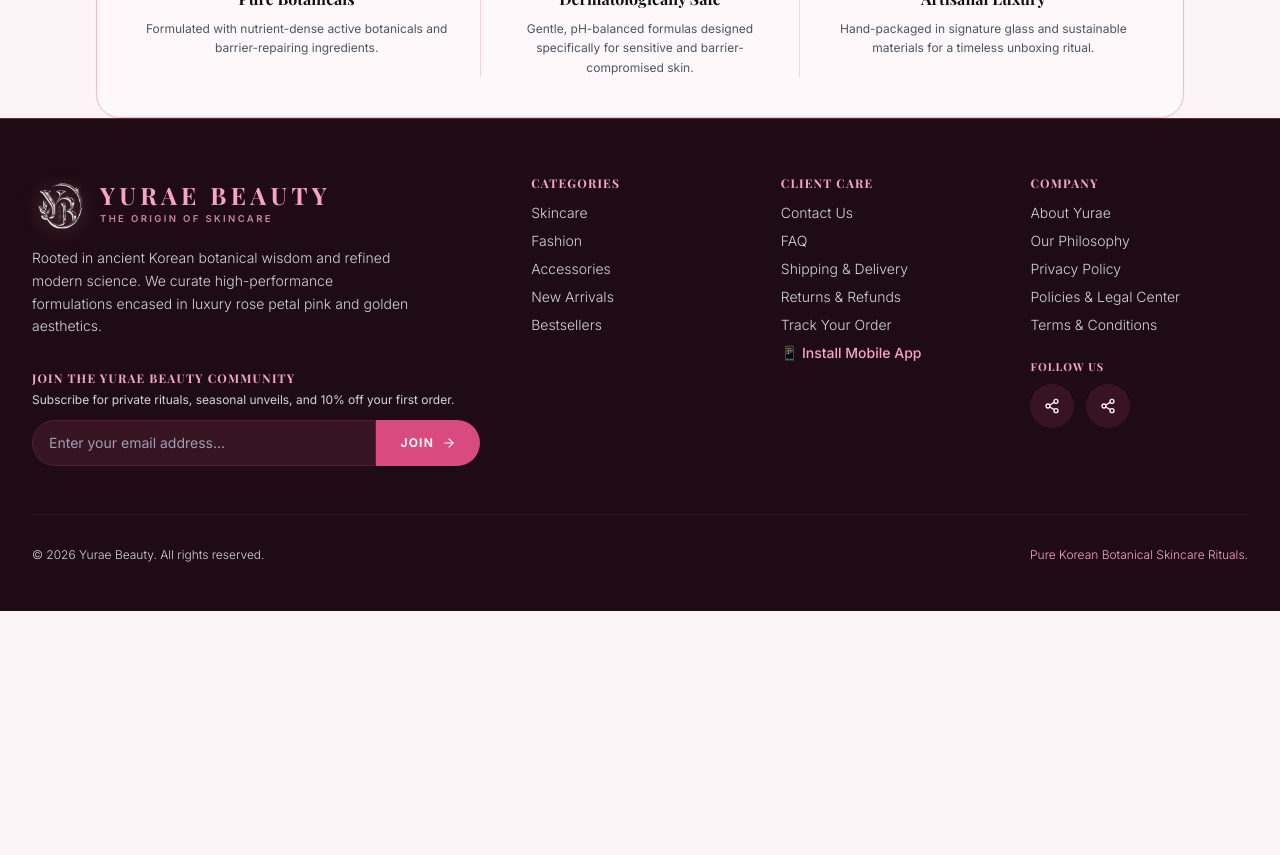
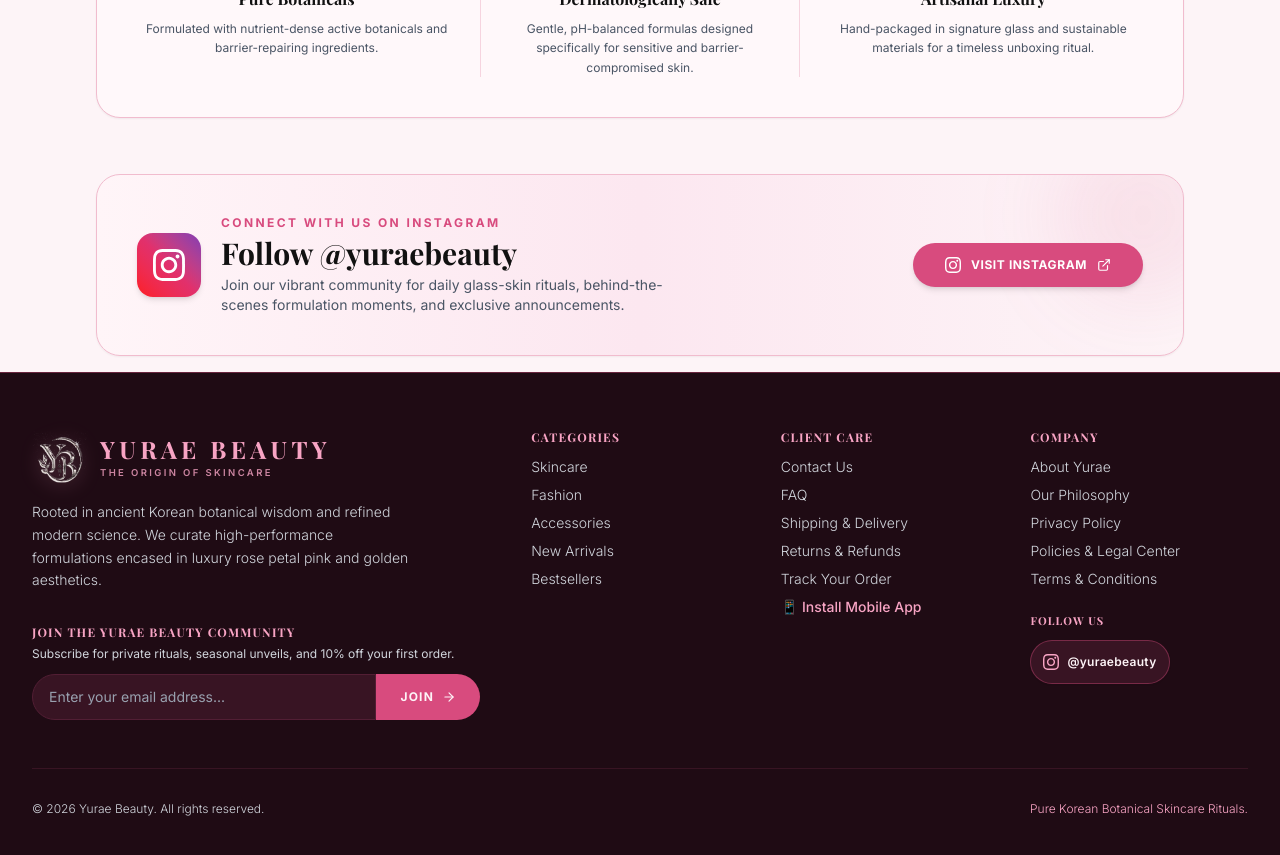
Before and after one commit to Keerthipalanisamy74/yurae, a React (Vite) app in the folder frontend/: page / in a window 1280 px wide. Shown: the part 1480-2335 px from the top of the page. Before the commit the page ends 2091 px from the top, so only its background shows below. Built offline with nearby package versions, Linux system fonts and the light colour scheme; no server answers; a web font is replaced by a local one.

Commit message:
Integrate @yuraebeauty Instagram links and add custom InstagramIcon component

```diff
--- a/frontend/src/components/common/Footer.tsx
+++ b/frontend/src/components/common/Footer.tsx
@@ -1,6 +1,7 @@
 import React, { useState } from 'react';
 import { Link } from 'react-router-dom';
-import { ArrowRight, Share2 } from 'lucide-react';
+import { ArrowRight } from 'lucide-react';
+import { InstagramIcon } from './Icons';
 import { useToast } from '../../context/ToastContext';
 
 export const Footer: React.FC = () => {
@@ -183,15 +184,19 @@
             </ul>
 
             <div className="pt-3">
-              <h4 className="text-[11px] uppercase tracking-widest text-[#F8A4C4] font-bold mb-2">
+              <h4 className="text-[11px] uppercase tracking-widest text-[#F8A4C4] font-bold mb-2.5">
                 Follow Us
               </h4>
-              <div className="flex gap-3">
-                <a href="https://instagram.com" target="_blank" rel="noreferrer" className="p-2.5 bg-[#381423] rounded-full text-[#FDF4F7] hover:text-[#111111] hover:bg-[#F8A4C4] transition-all touch-target">
-                  <Share2 className="w-4 h-4" />
-                </a>
-                <a href="https://facebook.com" target="_blank" rel="noreferrer" className="p-2.5 bg-[#381423] rounded-full text-[#FDF4F7] hover:text-[#111111] hover:bg-[#F8A4C4] transition-all touch-target">
-                  <Share2 className="w-4 h-4" />
+              <div className="flex flex-wrap items-center gap-2.5">
+                <a
+                  href="https://www.instagram.com/yuraebeauty/"
+                  target="_blank"
+                  rel="noopener noreferrer"
+                  className="inline-flex items-center gap-2 px-3 py-1.5 bg-[#381423] hover:bg-gradient-to-r hover:from-[#833AB4] hover:via-[#FD1D1D] hover:to-[#F56040] rounded-full text-[#FDF4F7] hover:text-white transition-all duration-300 border border-[#D84B7E]/40 hover:border-transparent group shadow-xs touch-target"
+                  title="Follow Yurae Beauty on Instagram @yuraebeauty"
+                >
+                  <InstagramIcon className="w-4 h-4 text-[#F8A4C4] group-hover:text-white transition-colors" />
+                  <span className="text-xs font-semibold tracking-wide">@yuraebeauty</span>
                 </a>
               </div>
             </div>
--- /dev/null
+++ b/frontend/src/components/common/Icons.tsx
@@ -0,0 +1,20 @@
+import React from 'react';
+
+interface IconProps extends React.SVGProps<SVGSVGElement> {
+  className?: string;
+  size?: number;
+}
+
+export const InstagramIcon: React.FC<IconProps> = ({ className = 'w-5 h-5', size, ...props }) => (
+  <svg
+    viewBox="0 0 24 24"
+    fill="currentColor"
+    width={size}
+    height={size}
+    className={className}
+    aria-hidden="true"
+    {...props}
+  >
+    <path d="M12 2.163c3.204 0 3.584.012 4.85.07 3.252.148 4.771 1.691 4.919 4.919.058 1.265.069 1.645.069 4.849 0 3.205-.012 3.584-.069 4.849-.149 3.225-1.664 4.771-4.919 4.919-1.266.058-1.644.07-4.85.07-3.204 0-3.584-.012-4.849-.07-3.26-.149-4.771-1.699-4.919-4.92-.058-1.265-.07-1.644-.07-4.849 0-3.204.013-3.583.07-4.849.149-3.227 1.664-4.771 4.919-4.919 1.266-.057 1.645-.069 4.849-.069zm0-2.163c-3.259 0-3.667.014-4.947.072-4.358.2-6.78 2.618-6.98 6.98-.059 1.281-.073 1.689-.073 4.948 0 3.259.014 3.668.072 4.948.2 4.358 2.618 6.78 6.98 6.98 1.281.058 1.689.072 4.948.072 3.259 0 3.668-.014 4.948-.072 4.354-.2 6.782-2.618 6.979-6.98.059-1.28.073-1.689.073-4.948 0-3.259-.014-3.667-.072-4.947-.196-4.354-2.617-6.78-6.979-6.98-1.281-.059-1.69-.073-4.949-.073zm0 5.838c-3.403 0-6.162 2.759-6.162 6.162s2.759 6.163 6.162 6.163 6.162-2.759 6.162-6.163c0-3.403-2.759-6.162-6.162-6.162zm0 10.162c-2.209 0-4-1.79-4-4 0-2.209 1.791-4 4-4s4 1.791 4 4c0 2.21-1.791 4-4 4zm6.406-11.845c-.796 0-1.441.645-1.441 1.44s.645 1.44 1.441 1.44c.795 0 1.439-.645 1.439-1.44s-.644-1.44-1.439-1.44z" />
+  </svg>
+);
--- a/frontend/src/components/common/Navbar.tsx
+++ b/frontend/src/components/common/Navbar.tsx
@@ -4,8 +4,9 @@
 import {
   Search, Heart, User as UserIcon, ShoppingBag, Menu, X, LogOut,
   Sparkles, ChevronRight, Package, Truck, RotateCcw, HelpCircle,
-  Phone, ArrowRight, Layers, Shield
+  Phone, ArrowRight, Layers, Shield, ExternalLink
 } from 'lucide-react';
+import { InstagramIcon } from './Icons';
 import { useCart } from '../../context/CartContext';
 import { useWishlist } from '../../context/WishlistContext';
 import { useAuth } from '../../context/AuthContext';
@@ -553,7 +554,29 @@
                   </div>
                 </div>
 
-                {/* 5. CURRENCY SELECTOR */}
+                {/* 5. INSTAGRAM COMMUNITY */}
+                <div className="pt-2 border-t border-[#F1BCCE]/60">
+                  <a
+                    href="https://www.instagram.com/yuraebeauty/"
+                    target="_blank"
+                    rel="noopener noreferrer"
+                    onClick={() => setIsMobileMenuOpen(false)}
+                    className="flex items-center justify-between p-2.5 rounded-xl bg-gradient-to-r from-[#FFF5F8] to-[#FCE7F0] border border-[#F1BCCE] text-[#111111] hover:text-[#D84B7E] transition-all group"
+                  >
+                    <div className="flex items-center gap-2.5">
+                      <div className="w-7 h-7 rounded-lg bg-gradient-to-tr from-[#FD1D1D] via-[#E1306C] to-[#833AB4] flex items-center justify-center text-white shadow-2xs group-hover:scale-105 transition-transform">
+                        <InstagramIcon className="w-3.5 h-3.5 text-white" />
+                      </div>
+                      <div className="text-left">
+                        <span className="text-xs font-bold block leading-tight">Follow on Instagram</span>
+                        <span className="text-[10px] text-[#D84B7E] font-semibold block">@yuraebeauty</span>
+                      </div>
+                    </div>
+                    <ExternalLink className="w-3.5 h-3.5 text-gray-400 group-hover:text-[#D84B7E] transition-colors" />
+                  </a>
+                </div>
+
+                {/* 6. CURRENCY SELECTOR */}
                 <div className="pt-2 border-t border-[#F1BCCE]/60 flex items-center justify-between px-2">
                   <span className="text-[11px] uppercase tracking-wider font-bold text-gray-600">
                     Store Currency
--- a/frontend/src/pages/Home.tsx
+++ b/frontend/src/pages/Home.tsx
@@ -1,7 +1,8 @@
 import React, { useState, useEffect } from 'react';
 import { motion } from 'framer-motion';
 import { Link } from 'react-router-dom';
-import { ArrowRight, Sparkles, Star, ShieldCheck, Heart, Leaf, Award } from 'lucide-react';
+import { ArrowRight, Sparkles, Star, ShieldCheck, Heart, Leaf, Award, ExternalLink } from 'lucide-react';
+import { InstagramIcon } from '../components/common/Icons';
 import { Product, Category } from '../types';
 import { api } from '../services/api';
 import { ProductCard } from '../components/common/ProductCard';
@@ -433,6 +434,41 @@
         </div>
       </section>
 
+      {/* 5. INSTAGRAM COMMUNITY BANNER */}
+      <section className="max-w-6xl mx-auto px-4 sm:px-6 lg:px-8 pb-4">
+        <div className="relative overflow-hidden p-6 sm:p-8 md:p-10 bg-gradient-to-r from-[#FFF5F8] via-[#FCE7F0] to-[#FDF4F7] border border-[#F1BCCE] rounded-2xl sm:rounded-3xl shadow-xs">
+          <div className="absolute -top-12 -right-12 w-44 h-44 bg-[#D84B7E]/10 rounded-full blur-2xl pointer-events-none" />
+          <div className="relative z-10 flex flex-col md:flex-row items-center justify-between gap-6 text-center md:text-left">
+            <div className="flex flex-col md:flex-row items-center gap-4 sm:gap-5">
+              <div className="w-14 h-14 sm:w-16 sm:h-16 rounded-2xl bg-gradient-to-tr from-[#FD1D1D] via-[#E1306C] to-[#833AB4] flex items-center justify-center text-white shadow-md shrink-0">
+                <InstagramIcon className="w-7 h-7 sm:w-8 sm:h-8 text-white" />
+              </div>
+              <div className="space-y-1">
+                <span className="text-[10px] sm:text-xs uppercase tracking-[0.2em] text-[#D84B7E] font-bold block">
+                  Connect With Us On Instagram
+                </span>
+                <h3 className="font-serif text-xl sm:text-2xl lg:text-3xl font-bold text-[#111111]">
+                  Follow @yuraebeauty
+                </h3>
+                <p className="text-xs sm:text-sm text-gray-600 max-w-md">
+                  Join our vibrant community for daily glass-skin rituals, behind-the-scenes formulation moments, and exclusive announcements.
+                </p>
+              </div>
+            </div>
+            <a
+              href="https://www.instagram.com/yuraebeauty/"
+              target="_blank"
+              rel="noopener noreferrer"
+              className="inline-flex items-center gap-2.5 px-6 sm:px-8 py-3 bg-[#D84B7E] hover:bg-[#111111] text-white text-xs font-bold uppercase tracking-wider rounded-full shadow-md transition-all duration-300 hover:scale-105 active:scale-95 shrink-0 touch-target cursor-pointer"
+            >
+              <InstagramIcon className="w-4 h-4" />
+              <span>Visit Instagram</span>
+              <ExternalLink className="w-3.5 h-3.5" />
+            </a>
+          </div>
+        </div>
+      </section>
+
     </div>
   );
 };
--- a/frontend/src/pages/InfoPages.tsx
+++ b/frontend/src/pages/InfoPages.tsx
@@ -1,5 +1,6 @@
 import React, { useState } from 'react';
-import { Mail, Phone, MapPin, Send } from 'lucide-react';
+import { Mail, Phone, MapPin, Send, ExternalLink } from 'lucide-react';
+import { InstagramIcon } from '../components/common/Icons';
 import { useToast } from '../context/ToastContext';
 import { api } from '../services/api';
 import { SEO } from '../components/common/SEO';
@@ -41,6 +42,28 @@
           <h4 className="font-serif text-sm sm:text-base font-bold text-[#111111] mb-1">3. Honest Efficacy</h4>
           <p className="text-xs text-gray-600">Dermatologist-tested formulas that deliver real, glowing, glass-skin results.</p>
         </div>
+      </div>
+
+      {/* Instagram Community Banner */}
+      <div className="pt-4 border-t border-[#F1BCCE]/60 flex flex-col sm:flex-row items-center justify-between gap-4 p-4 rounded-2xl bg-[#FDF4F7] border border-[#F1BCCE]">
+        <div className="flex items-center gap-3">
+          <div className="w-10 h-10 rounded-xl bg-gradient-to-tr from-[#FD1D1D] via-[#E1306C] to-[#833AB4] flex items-center justify-center text-white shadow-xs shrink-0">
+            <InstagramIcon className="w-5 h-5 text-white" />
+          </div>
+          <div>
+            <h4 className="font-serif text-sm font-bold text-[#111111]">Join the Yurae Ritual on Instagram</h4>
+            <p className="text-xs text-gray-600">Follow @yuraebeauty for daily skincare tips, BTS at our atelier, and glass-skin guides.</p>
+          </div>
+        </div>
+        <a
+          href="https://www.instagram.com/yuraebeauty/"
+          target="_blank"
+          rel="noopener noreferrer"
+          className="px-4 py-2 bg-[#D84B7E] hover:bg-[#111111] text-white text-xs font-bold uppercase tracking-wider rounded-full transition-all flex items-center gap-1.5 shrink-0 shadow-xs cursor-pointer touch-target active:scale-95"
+        >
+          <span>Follow @yuraebeauty</span>
+          <ExternalLink className="w-3.5 h-3.5" />
+        </a>
       </div>
     </div>
   </div>
@@ -118,6 +141,28 @@
             <div className="flex items-start gap-3">
               <MapPin className="w-5 h-5 text-[#D84B7E] shrink-0 mt-0.5" />
               <span>Yurae Beauty Atelier, Jubilee Hills, Hyderabad, Telangana 500033</span>
+            </div>
+
+            {/* Direct Instagram Connection Link */}
+            <div className="pt-2 border-t border-[#F1BCCE]/60">
+              <a
+                href="https://www.instagram.com/yuraebeauty/"
+                target="_blank"
+                rel="noopener noreferrer"
+                className="flex items-center justify-between p-3 rounded-2xl bg-[#FDF4F7] border border-[#F1BCCE] text-[#111111] hover:border-[#D84B7E] hover:text-[#D84B7E] transition-all group cursor-pointer"
+                title="Open @yuraebeauty on Instagram"
+              >
+                <div className="flex items-center gap-3">
+                  <div className="w-8 h-8 rounded-xl bg-gradient-to-tr from-[#FD1D1D] via-[#E1306C] to-[#833AB4] flex items-center justify-center text-white shadow-2xs group-hover:scale-105 transition-transform">
+                    <InstagramIcon className="w-4 h-4 text-white" />
+                  </div>
+                  <div>
+                    <span className="text-xs font-bold block leading-tight">Official Instagram</span>
+                    <span className="text-[11px] text-[#D84B7E] font-medium block">@yuraebeauty</span>
+                  </div>
+                </div>
+                <ExternalLink className="w-4 h-4 text-gray-400 group-hover:text-[#D84B7E] transition-colors" />
+              </a>
             </div>
           </div>
         </div>
--- a/frontend/src/pages/ProductDetails.tsx
+++ b/frontend/src/pages/ProductDetails.tsx
@@ -325,9 +325,9 @@
 
   const handleInstagramShare = async () => {
     await handleCopyLink();
-    showToast('📸 Link copied! Opening Instagram to share with friends or Story...', 'info');
+    showToast('📸 Link copied! Opening @yuraebeauty on Instagram to share...', 'info');
     setTimeout(() => {
-      window.open('https://www.instagram.com/', '_blank', 'noopener,noreferrer');
+      window.open('https://www.instagram.com/yuraebeauty/', '_blank', 'noopener,noreferrer');
     }, 700);
   };
 
```
